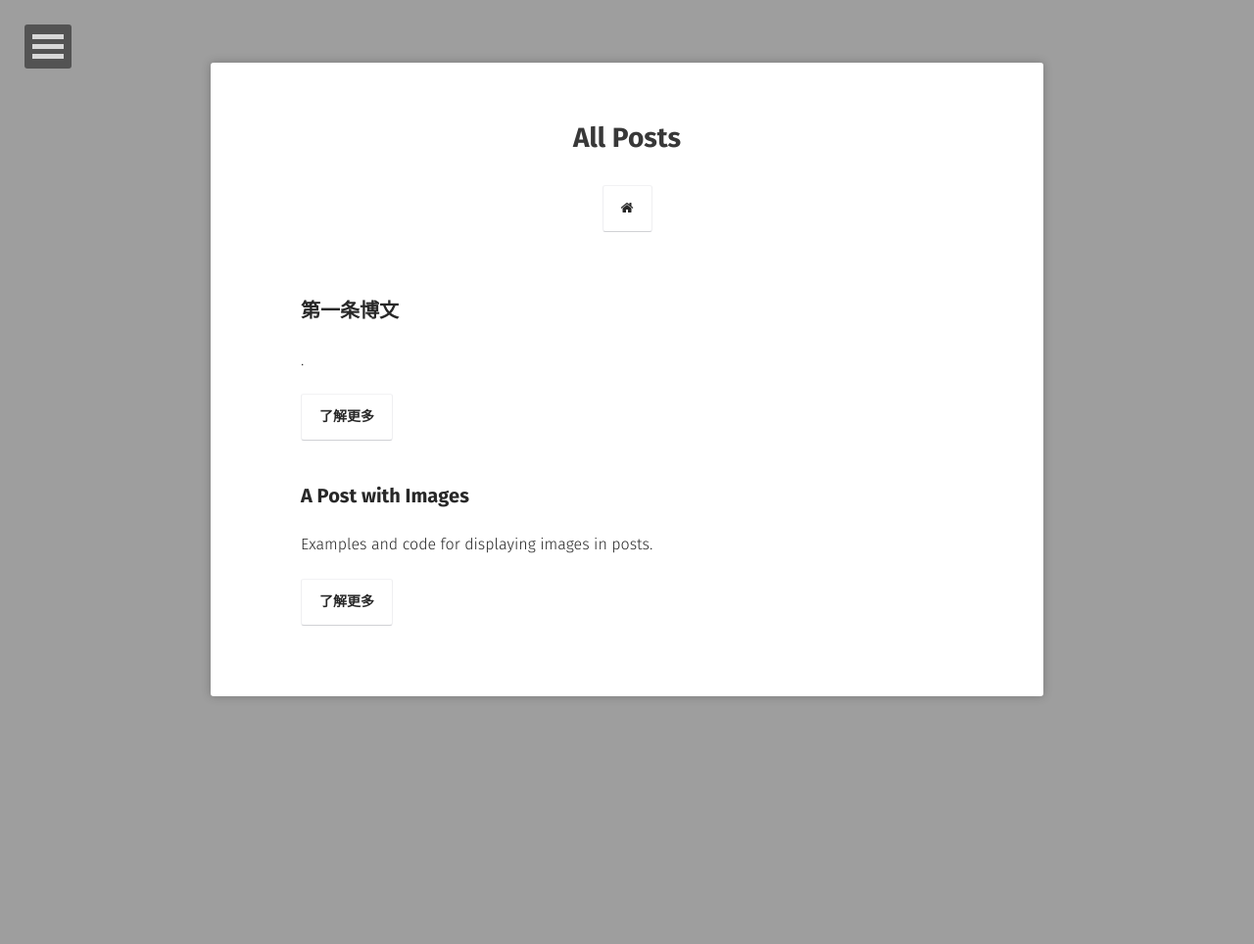
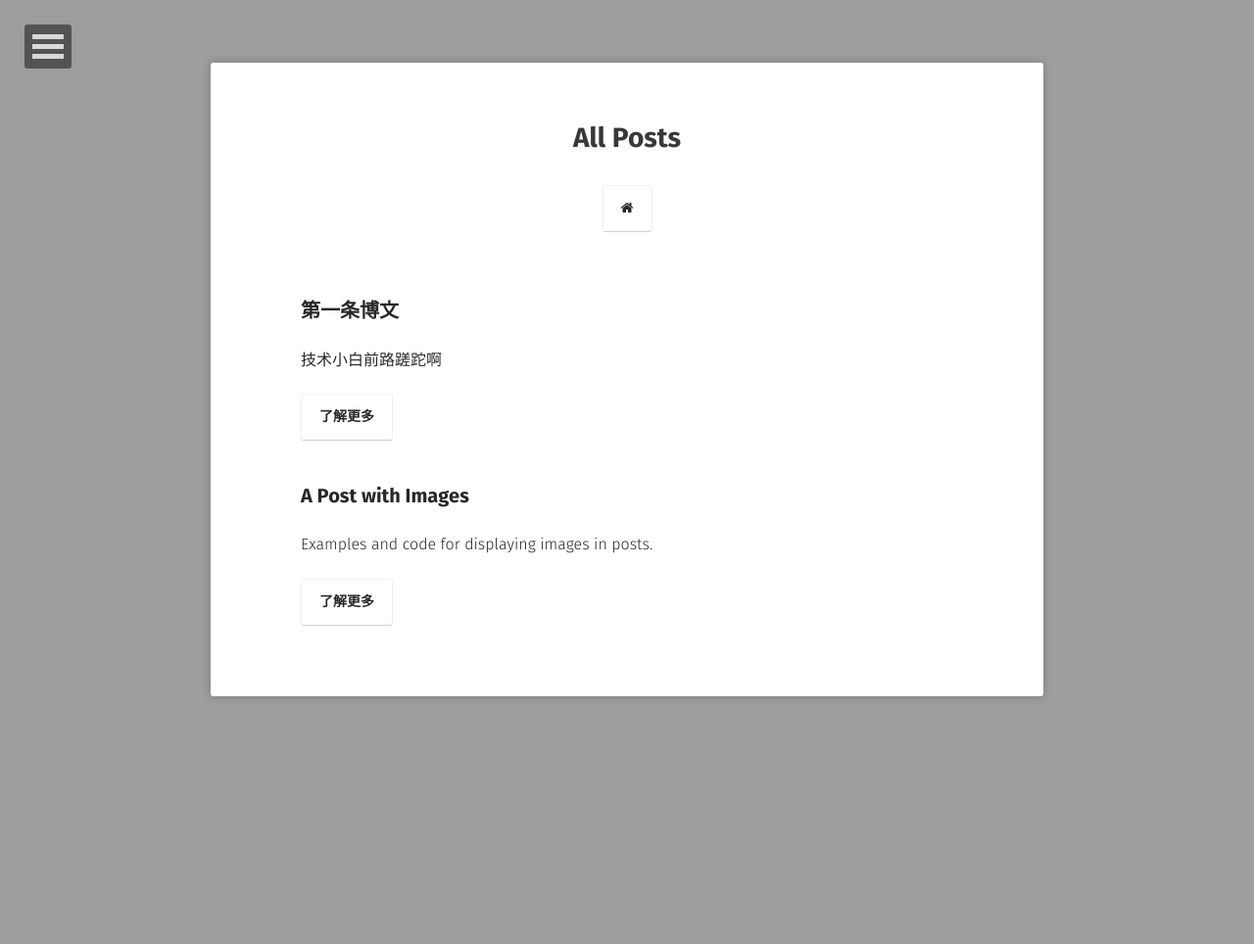
Before and after one commit to Haydnn/Haydnn.github.io, a Jekyll site: the page built from posts/index.md, in a window 1280 px wide. Shown: the whole page at 98% size. Built offline with Jekyll 4.4.1, drawn with Linux system fonts in a browser that asks for light colours; some web fonts are replaced.

Commit message:
Update 2017-2-23-first-post.md

```diff
--- a/_posts/2017-2-23-first-post.md
+++ b/_posts/2017-2-23-first-post.md
@@ -2,11 +2,11 @@
 layout: post
 title: "第一条博文"
 date: 2017-02-23
-excerpt: "."
+excerpt: "技术小白前路蹉跎啊"
 tags: [post]
 comments: true
 ---
 
-                                                #第一条博文
+###第一条博文
 
   这条博文纯粹用来纪念博客搭建成功后的激动。此刻连markdown的语法都不是很熟练，GitHub的使用连入门也算不上，发此博文更是异常痛苦，但要感谢知乎某V的详细教程，和开学初始时间大把的我。
```
